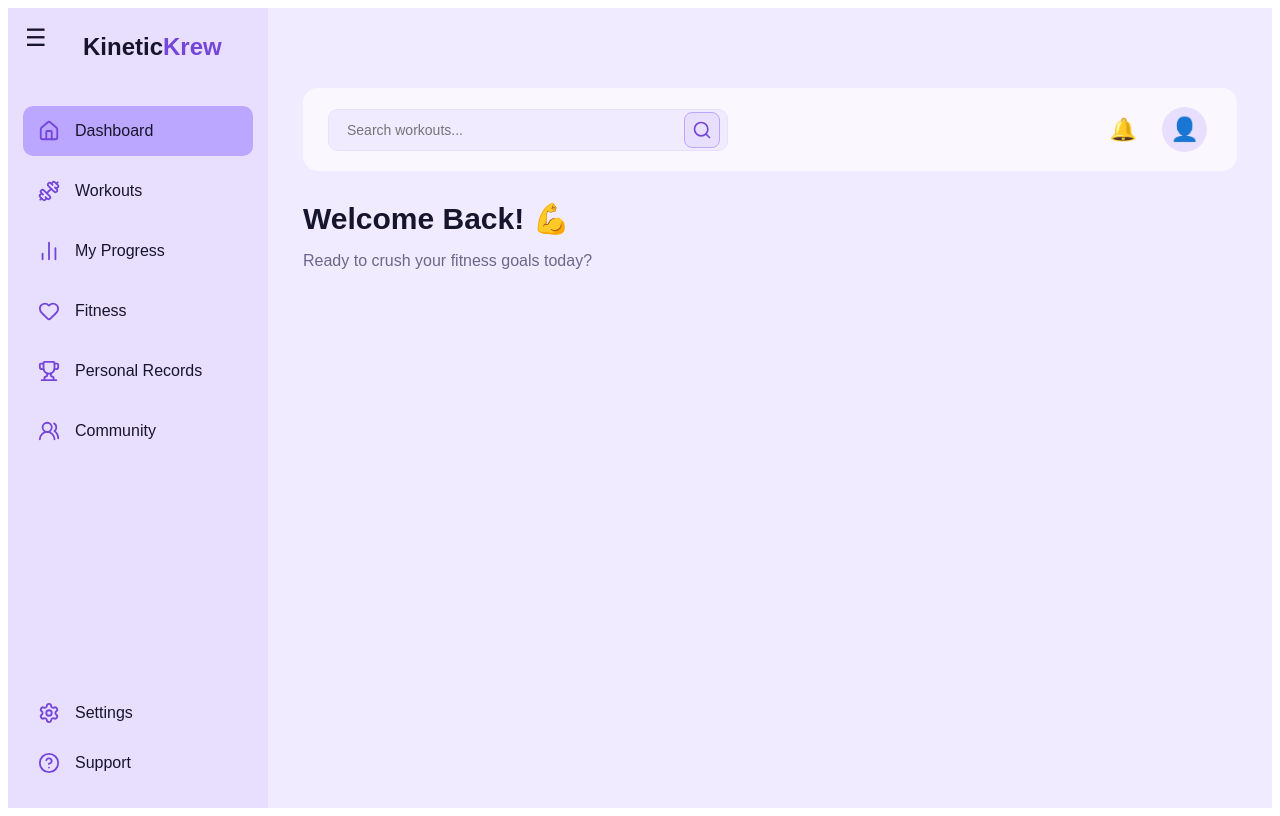
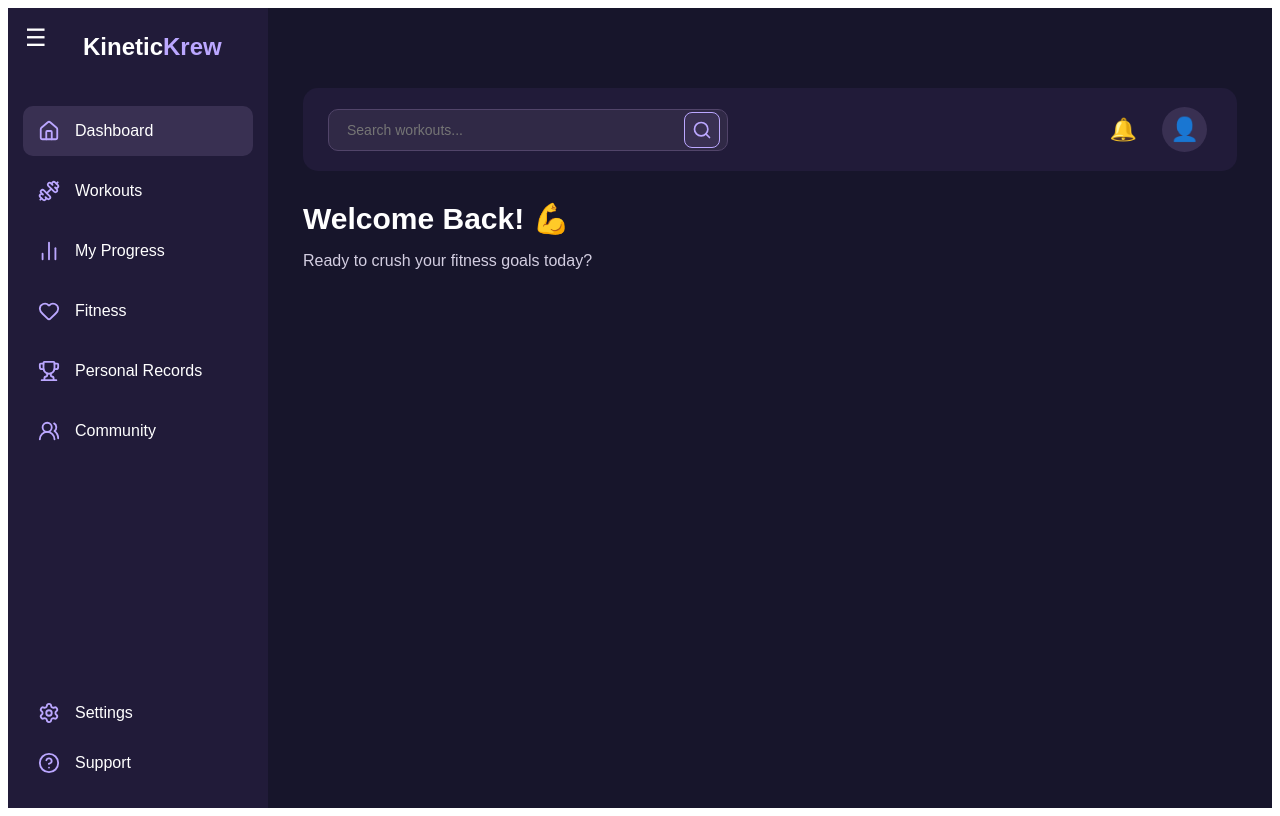
Before and after one commit to marriiaa-j/KineticKrew, a React (Create React App) app: page /homepage in a window 1280 px wide. Built offline with nearby package versions, Linux system fonts and the light colour scheme.

Commit message:
update homepage and frontend files

```diff
--- a/src/Homepage.css
+++ b/src/Homepage.css
@@ -2,14 +2,14 @@
   display: flex;
   min-height: 100vh;
   font-family: Arial, sans-serif;
-  background-color: #F0EBFF;
-  color: #17152B;
+  background-color: #17152B;
+  color: #FFFFFF;
 }
 
 .homepage-sidebar {
   width: 260px;
   min-height: 100vh;
-  background-color: #E8DFFF;
+  background-color: #211B39;
   display: flex;
   flex-direction: column;
   transition: width 0.3s ease;
@@ -30,7 +30,7 @@
 .homepage-menu-button {
   background: none;
   border: none;
-  color: #17152B;
+  color: #FFFFFF;
   font-size: 24px;
   cursor: pointer;
   padding: 0;
@@ -43,11 +43,11 @@
 }
 
 .homepage-logo-kinetic {
-  color: #17152B;
+  color: #FFFFFF;
 }
 
 .homepage-logo-krew {
-  color: #7546D9;
+  color: #BBA7FF;
 }
 
 .homepage-sidebar-navi {
@@ -59,7 +59,7 @@
 
 .homepage-sidebar-navi a,
 .homepage-sidebar-bottom a {
-  color: #17152B;
+  color: #FFFFFF;
   text-decoration: none;
   padding: 14px 15px;
   border-radius: 10px;
@@ -68,7 +68,7 @@
 
 .homepage-sidebar-navi a:hover,
 .homepage-sidebar-bottom a:hover {
-  background-color: #BBA7FF;
+  background-color: #393052;
 }
 
 .homepage-sidebar-bottom {
@@ -90,7 +90,7 @@
 }
 
 .homepage-main p {
-  color: #6F668A;
+  color: #D3CEE1;
 }
 
 .homepage-fixed-menu {
@@ -115,7 +115,7 @@
   gap: 20px;
   padding: 15px 25px;
   margin-bottom: 30px;
-  background-color: #FAF7FF;
+  background-color: #211B39;
   border-radius: 15px;
 }
 
@@ -128,10 +128,10 @@
 .homepage-search input {
   width: 100%;
   padding: 12px 55px 12px 18px;
-  border: 1px solid #E8DFFF;
+  border: 1px solid #514469;
   border-radius: 10px;
-  background-color: #F0EBFF;
-  color: #17152B;
+  background-color: #302946;
+  color: #FFFFFF;
   font-size: 14px;
   box-sizing: border-box;
 }
@@ -151,11 +151,11 @@
   height: 36px;
   padding: 0;
 
-  background-color: #E8DFFF;
+  background-color: #393052;
   border: 1px solid #BBA7FF;
   border-radius: 8px;
 
-  color: #7546D9;
+  color: #BBA7FF;
   cursor: pointer;
   z-index: 10;
 }
@@ -164,11 +164,11 @@
   display: block;
   width: 20px;
   height: 20px;
-  stroke: #7546D9;
+  stroke: #BBA7FF;
 }
 
 .homepage-search-button:hover {
-  background-color: #E8DFFF;
+  background-color: #393052;
 }
 
 .homepage-search input:focus {
@@ -199,7 +199,7 @@
   padding: 0;
   border: none;
   border-radius: 50%;
-  background-color: #E8DFFF;
+  background-color: #393052;
   font-size: 23px;
   cursor: pointer;
 }
@@ -214,8 +214,8 @@
   right: 0;
   width: 170px;
   padding: 8px;
-  background-color: #FAF7FF;
-  border: 1px solid #E8DFFF;
+  background-color: #302946;
+  border: 1px solid #514469;
   border-radius: 12px;
   box-shadow: 0 8px 25px rgba(23, 21, 43, 0.15);
   z-index: 100;
@@ -224,14 +224,14 @@
 .homepage-profile-dropdown a {
   display: block;
   padding: 12px;
-  color: #17152B;
+  color: #FFFFFF;
   text-decoration: none;
   font-size: 14px;
   border-radius: 8px;
 }
 
 .homepage-profile-dropdown a:hover {
-  background-color: #E8DFFF;
+  background-color: #393052;
 }
 
 .homepage-welcome {
@@ -239,13 +239,13 @@
 }
 
 .homepage-welcome h1 {
-  color: #17152B;
+  color: #FFFFFF;
   font-size: 30px;
   margin-bottom: 10px;
 }
 
 .homepage-welcome p {
-  color: #6F668A;
+  color: #D3CEE1;
   font-size: 16px;
 }
 
@@ -269,7 +269,7 @@
   display: flex;
   align-items: center;
   gap: 15px;
-  color: #17152B;
+  color: #FFFFFF;
   text-decoration: none;
   padding: 14px 15px;
   border-radius: 10px;
@@ -278,15 +278,15 @@
 
 .homepage-navi-link svg {
   flex-shrink: 0;
-  color: #7546D9;
+  color: #BBA7FF;
 }
 
 .homepage-navi-link:hover {
-  background-color: #D8C9F7;
+  background-color: #393052;
 }
 
 .homepage-navi-link.active {
-  background-color: #BBA7FF;
+  background-color: #393052;
 }
 
 .homepage-sidebar.closed {
@@ -306,7 +306,7 @@
 }
 
 .homepage-search-message {
-  color: #7546D9;
+  color: #BBA7FF;
   font-size: 14px;
   margin-top: 10px;
 }
```
